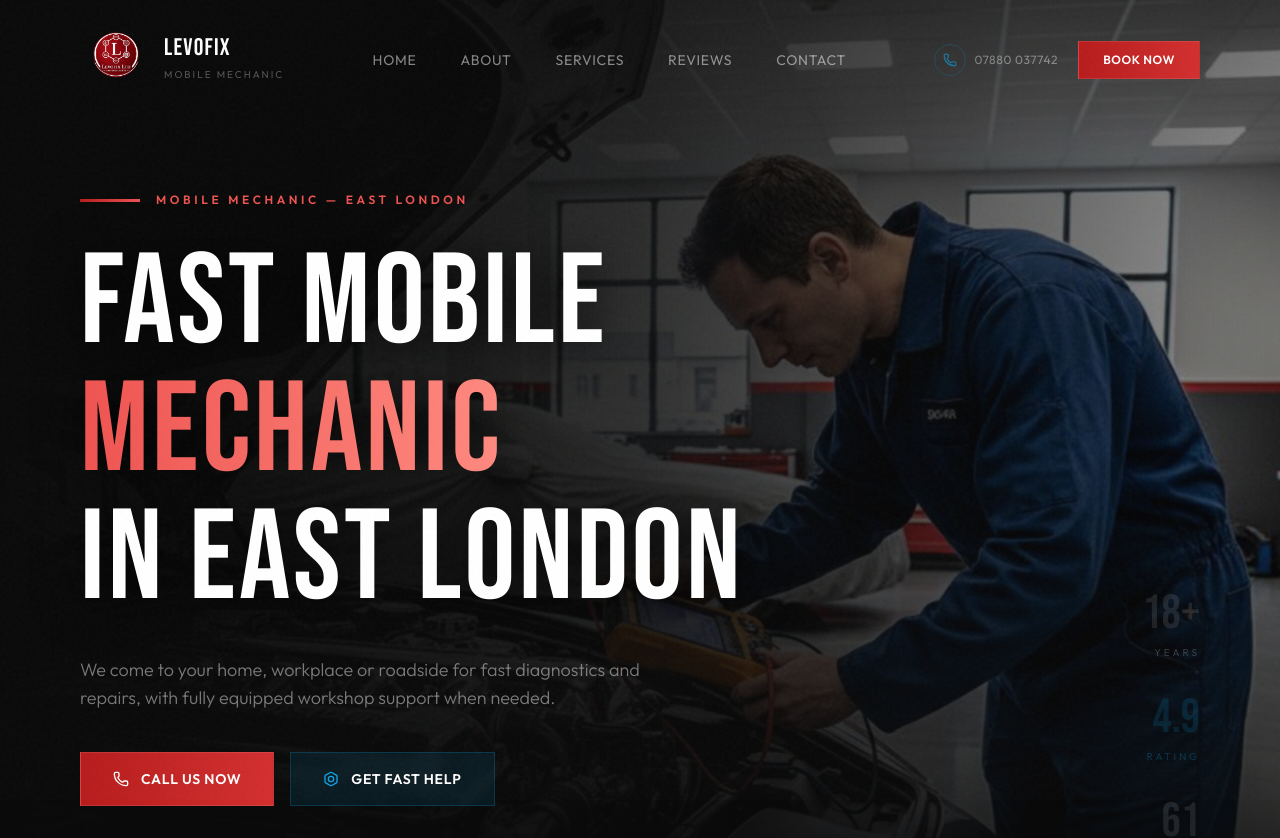
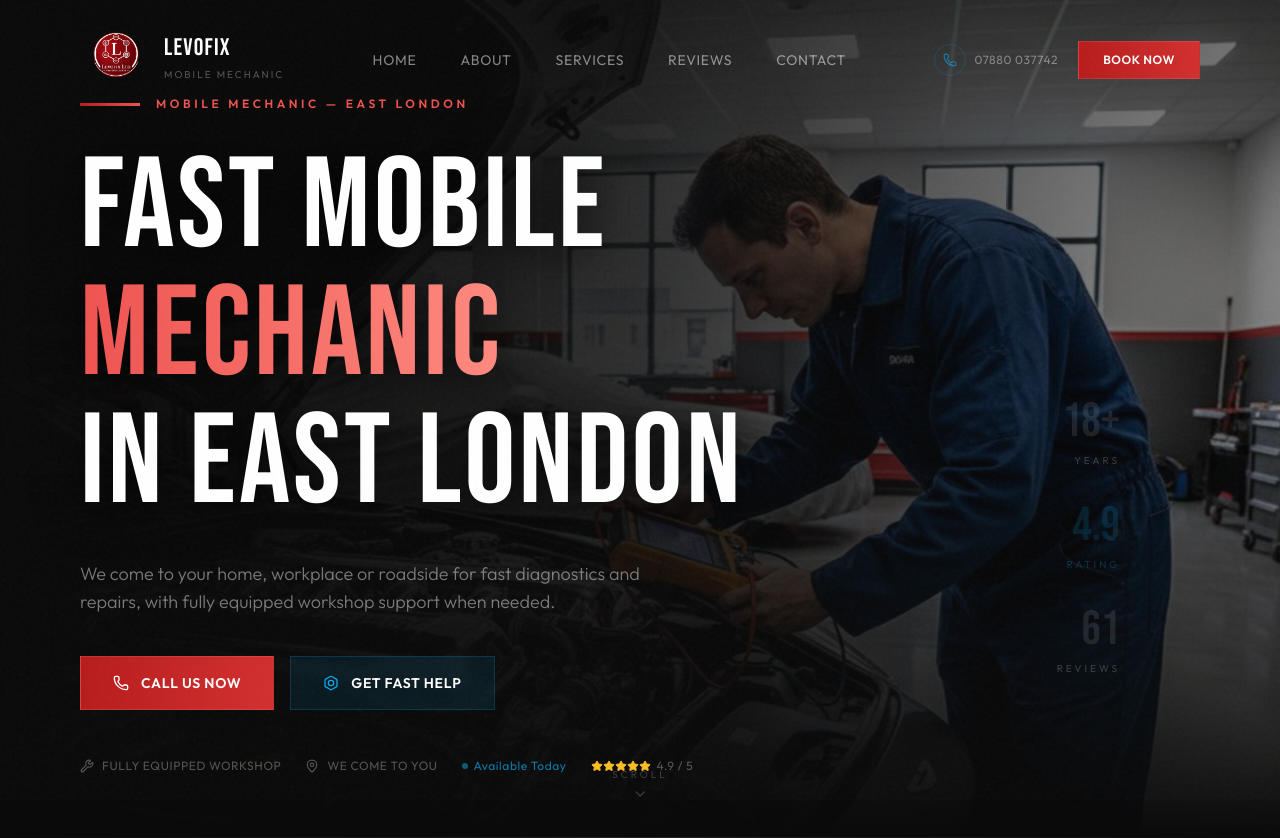
Before and after one commit to yanneettop/levofix, a React (Vite) app: page / in a window 1280 px wide. Shown: the top 838 px of the page. Built offline with nearby package versions, Linux system fonts and the light colour scheme.

Commit message:
Align hero copy left on desktop

```diff
--- a/src/sections/Hero.tsx
+++ b/src/sections/Hero.tsx
@@ -32,7 +32,7 @@ const Hero = () => {
   return (
     <section
       id="home"
-      className="relative min-h-[100svh] flex items-end overflow-hidden"
+      className="relative min-h-[100svh] flex items-end lg:items-center overflow-hidden"
     >
       {/* Background */}
       <div className="absolute inset-0">
@@ -56,8 +56,8 @@ const Hero = () => {
       </div>
 
       {/* Content */}
-      <div className="relative z-10 w-full section-padding pb-24 pt-36 sm:pb-24 sm:pt-40 lg:pt-48">
-        <div className="max-w-7xl mx-auto">
+      <div className="relative z-10 w-full section-padding pb-24 pt-36 sm:pb-24 sm:pt-40 lg:pb-16 lg:pt-28 xl:pt-24">
+        <div className="relative w-full">
           <div className="max-w-3xl">
 
             {/* Eyebrow */}
```
